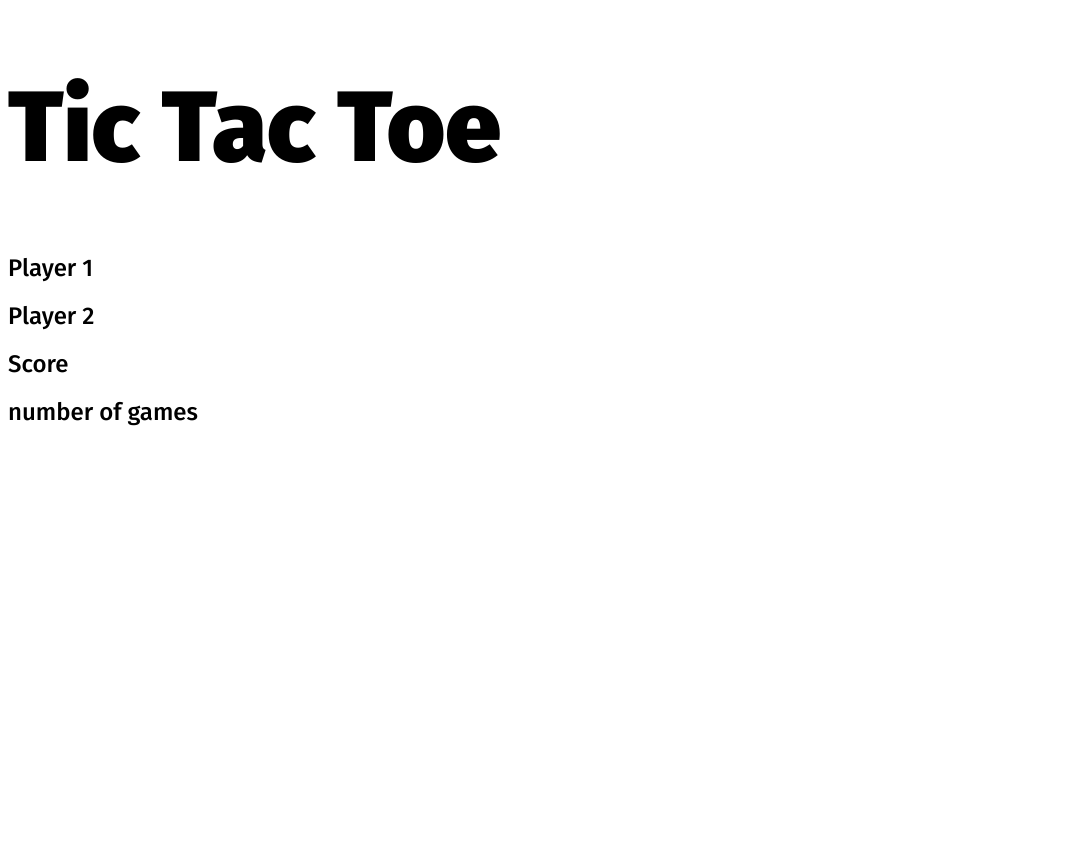
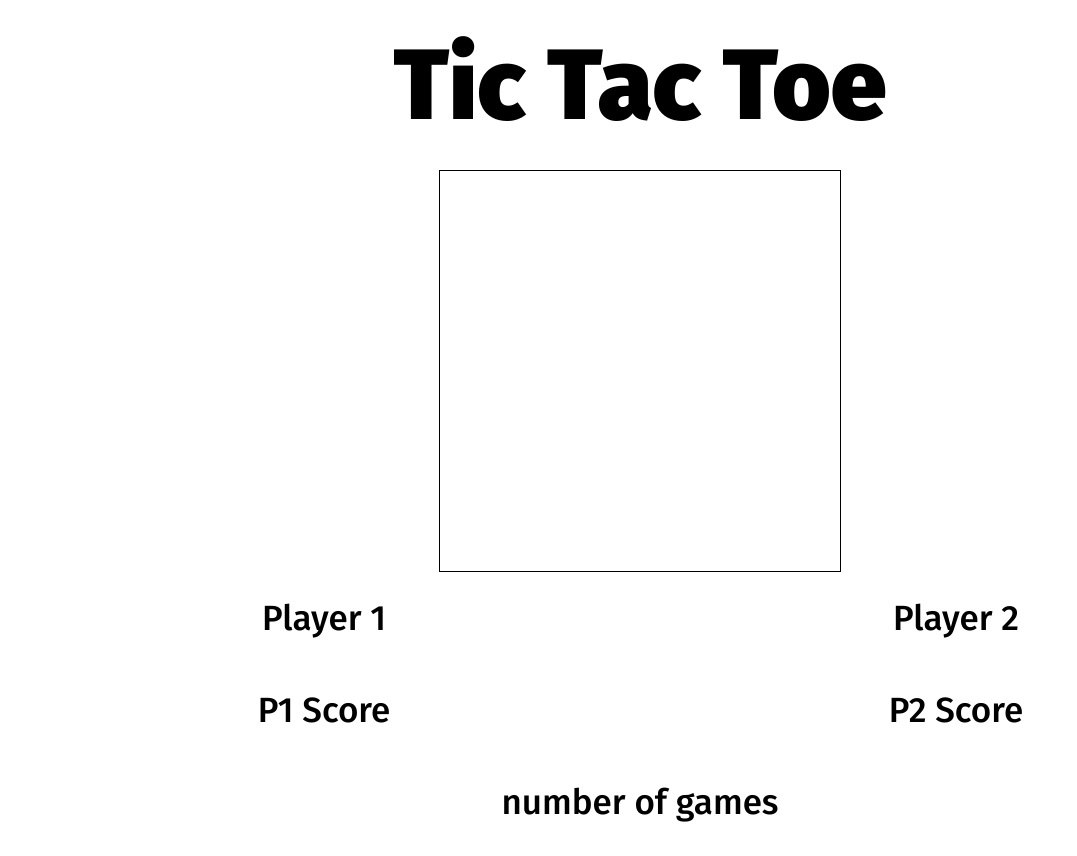
Before and after one commit to chulminh/tictactoe, a plain HTML site: page index.html in a window 1280 px wide. Shown: the whole page, without its empty margins (0-1077 px from the left). Before the commit the page ends 800 px from the top, so only its background shows below. Drawn offline with Linux system fonts and the light colour scheme.

Commit message:
nmore basic styling and structure

```diff
--- a/index.html
+++ b/index.html
@@ -17,12 +17,12 @@
         </h1>
     </header>
 
-    <section>
+    <section class="game">
 
     </section>
 
     <section>
-        <div>
+        <div class="wrapper">
             <h2>
                 Player 1
             </h2>
@@ -32,13 +32,17 @@
             </h2>
         </div>
 
-        <div>
+        <div class="wrapper">
             <h2>
-                Score
+                P1 Score
+            </h2>
+
+            <h2>
+                P2 Score
             </h2>
         </div>
 
-        <div>
+        <div class="wrapper">
             <h2>
                 number of games
             </h2>
--- a/styles.scss
+++ b/styles.scss
@@ -6,9 +6,28 @@ header {
     h1 {
         font-weight: 700;
         font-size: 100px;
+        text-align: center;
+        margin: 25px;
     }
 }
 
-h2 {
-    font-weight: 400;
+.wrapper {
+    display: flex;
+    justify-content: space-around;
+
+    h2 {
+        font-weight: 400;
+        display: block;
+        width: 300px;
+        text-align: center;
+        font-size: 35px;
+        margin: 25px;
+    }
 }
+
+.game {
+    border: 1px solid black;
+    width: 400px;
+    height: 400px;
+    margin: 0 auto;
+}
```
Also changed, not shown: styles.css, 1 other file.
